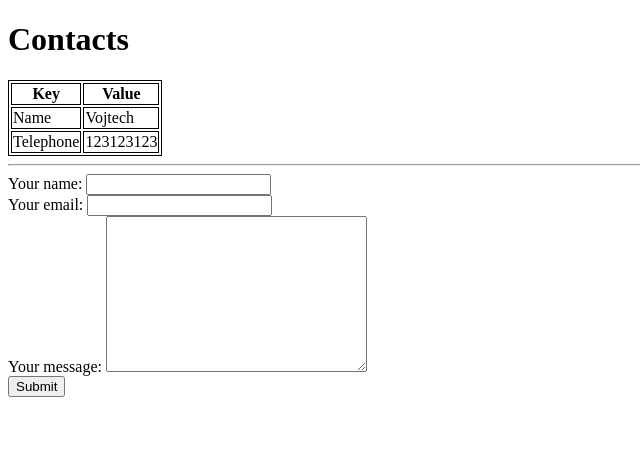
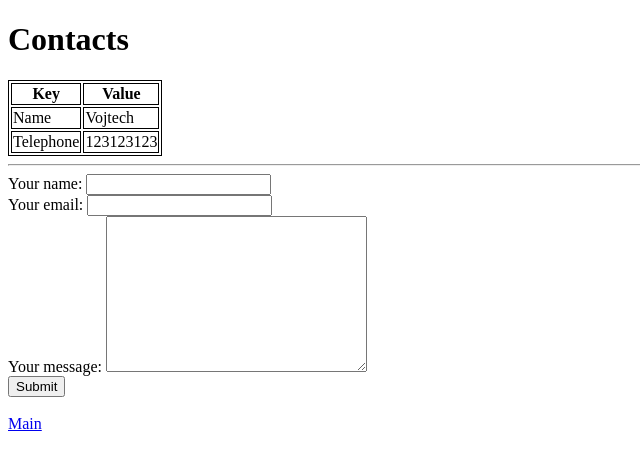
Before and after one commit to pvlvoj/cv, a plain HTML site: page contacts.html in a window 1280 px wide. Shown: the full height of the page, 0-640 px from the left. Drawn offline with Linux system fonts and the light colour scheme.

Commit message:
Update contacts.html

```diff
--- a/contacts.html
+++ b/contacts.html
@@ -40,6 +40,8 @@
     <textarea name="yourMessage" rows="10" cols="30"></textarea><br />
     <input type="submit" name=""><br />
   </form>
+  <br />
+  <a href="index.html">Main</a>
 </body>
 
 </html>
```
